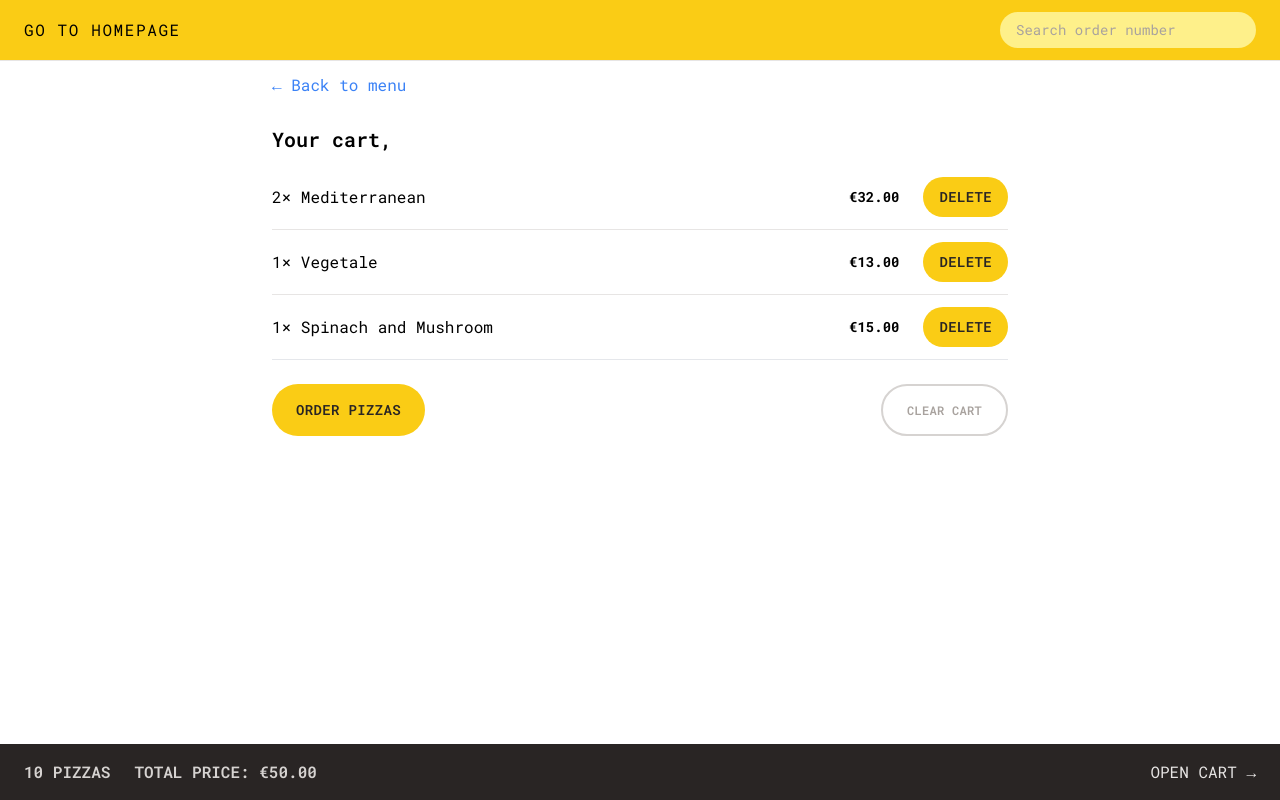
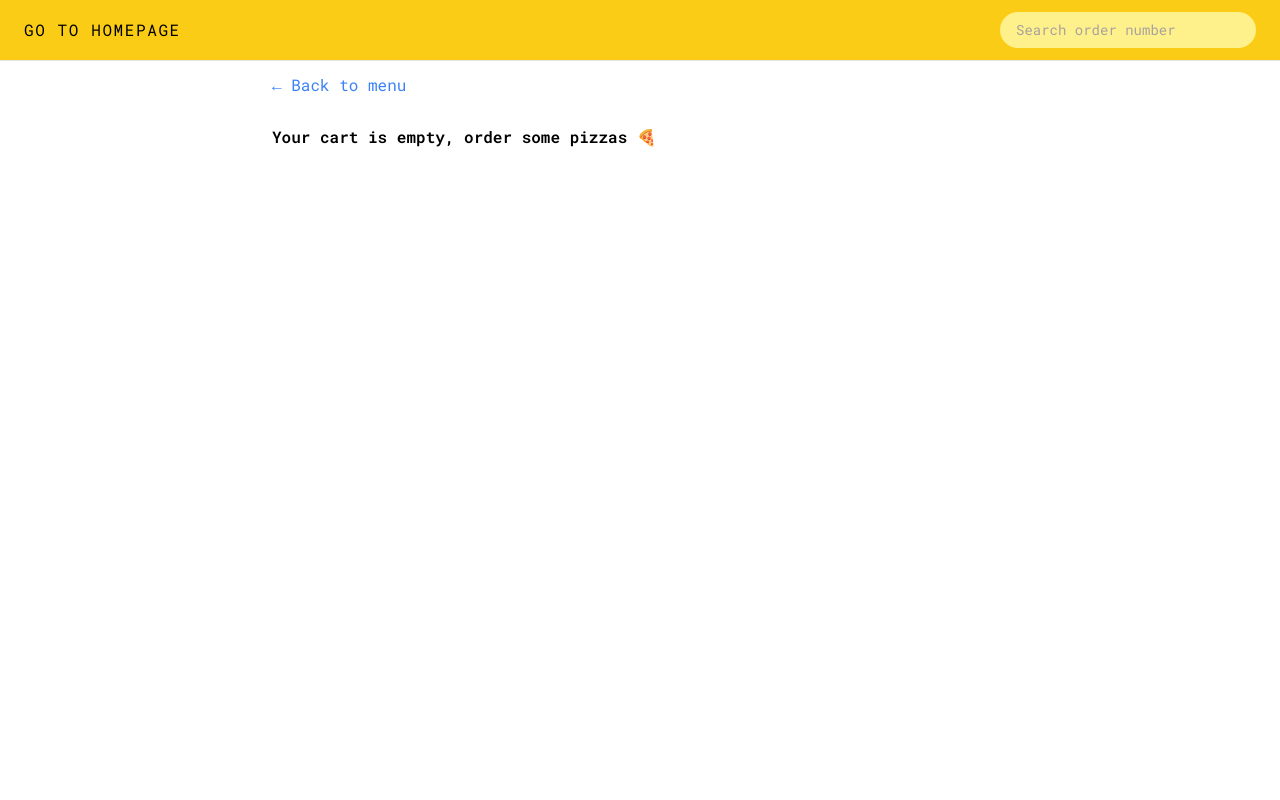
Before and after one commit to DiogoCoelho98/fast_pizza, a React (Vite) app: page /cart in a window 1280 px wide. Built offline with nearby package versions, Linux system fonts and the light colour scheme.

Commit message:
clear cart feature

```diff
--- a/src/features/cart/Cart.jsx
+++ b/src/features/cart/Cart.jsx
@@ -1,41 +1,26 @@
-import { useSelector } from "react-redux";
+import { useSelector, useDispatch } from "react-redux";
+import { getCart } from "./Cartslice.js";
+import { clearCart } from "./Cartslice.js";
 import LinkButton from "../../ui/LinkButton.jsx";
 import Button from "../../ui/Button.jsx";
 import CartItem from "./CartItem.jsx";
-
-const fakeCart = [
-    {
-        pizzaId: 12,
-        name: "Mediterranean",
-        quantity: 2,
-        unitPrice: 16,
-        totalPrice: 32
-    },
-    {
-        pizzaId: 6,
-        name: 'Vegetale',
-        quantity: 1,
-        unitPrice: 13,
-        totalPrice: 13,
-      },
-      {
-        pizzaId: 11,
-        name: 'Spinach and Mushroom',
-        quantity: 1,
-        unitPrice: 15,
-        totalPrice: 15,
-      },
-];
+import EmptyCart from "./EmptyCart.jsx";
 
 export default function Cart() {
-    const cart = fakeCart;
+    const cart = useSelector(getCart);
     const username = useSelector(store => store.user.username);
+    const dispatch = useDispatch();
 
-    return(
+    if (!cart.length) return <EmptyCart />
+
+    function handleClearCart() {
+        dispatch(clearCart());
+    }
+
+    return (
         <div className="
                 px-4
-                py-3
-                "
+                py-3"
         >
             <LinkButton to={"/menu"}
             >
@@ -71,7 +56,7 @@ export default function Cart() {
                     "
             >
                 <Button to={"/order/new"} type="primary">Order pizzas</Button>
-                <Button type="secondary">Clear cart</Button>
+                <Button type="secondary" onClick={handleClearCart}>Clear cart</Button>
             </div>
         </div>
     )
--- a/src/features/cart/Cartslice.js
+++ b/src/features/cart/Cartslice.js
@@ -1,16 +1,7 @@
 import { createSlice } from "@reduxjs/toolkit";
 
 const initialState = {
-    /* cart: [] */
-    cart: [
-        {
-            pizzaId : 1000,
-            name: "Peperoni extra super mega pizza",
-            quantity: 10,
-            unitPrice: 5,
-            totalPrice: 50
-        }
-    ]
+    cart: []
 };
 
 const cartSlice = createSlice({
@@ -44,6 +35,10 @@ export const { addItem, deleteItem, incrementQuantity, decreaseQuantity, clearCa
 
 export default cartSlice.reducer;
 
+export function getCart(store) {
+    return store.cart.cart;
+}
+
 export function getCartTotalPizzas(store) {
     return store.cart.cart.reduce((acc, curr) => {
         return acc + curr.quantity;
--- a/src/features/cart/EmptyCart.jsx
+++ b/src/features/cart/EmptyCart.jsx
@@ -1,12 +1,18 @@
 import { Link } from "react-router-dom";
+import LinkButton from "../../ui/LinkButton";
 
 export default function EmptyCart() {
     return (
-        <div>
-            <Link to={"/menu"}>&larr; Back to menu</Link>
-            <p>
-                Your cart still empty<br/>
-                Order some pizzas
+        <div className="
+                py-3
+                px-4"
+        >
+        <LinkButton to={"/menu"}>&larr; Back to menu</LinkButton>
+            <p className="
+                    font-semibold
+                    mt-7"
+            >
+                Your cart is empty, order some pizzas 🍕
             </p>
         </div>
     );
```
